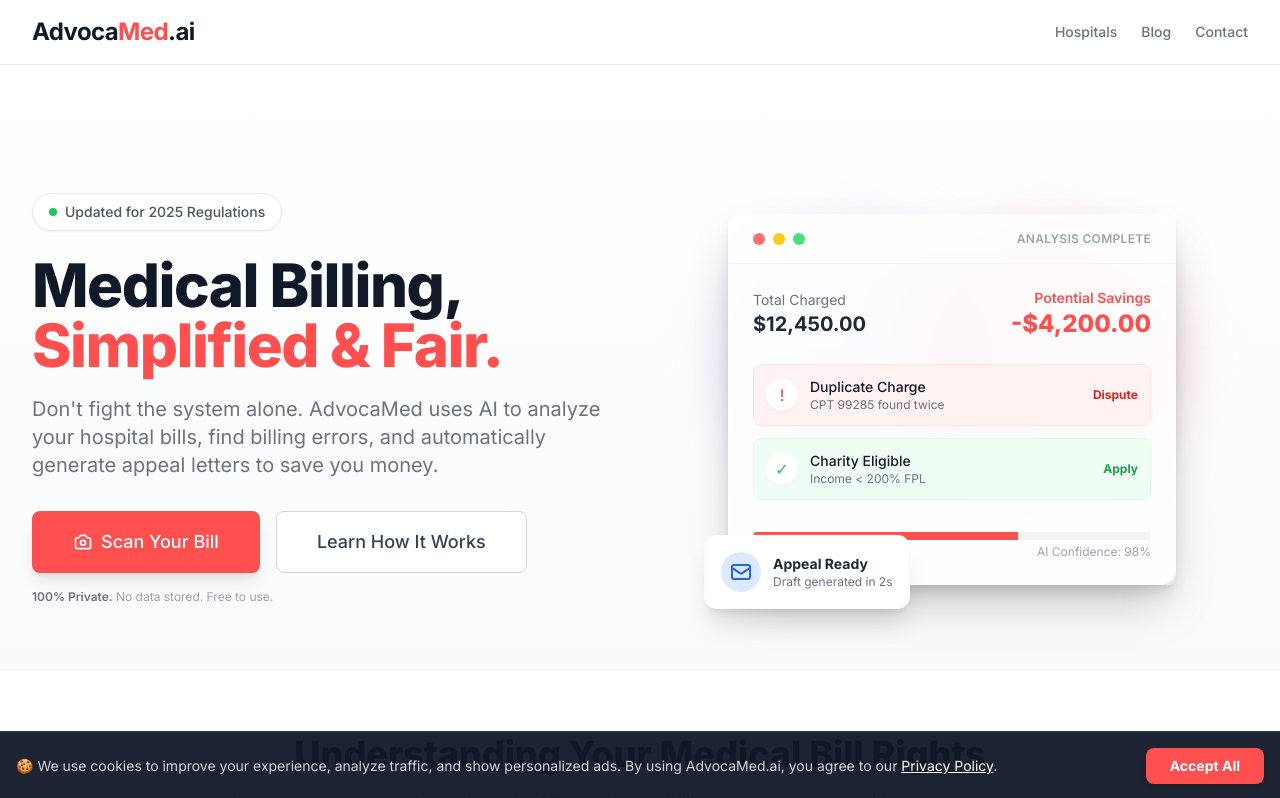
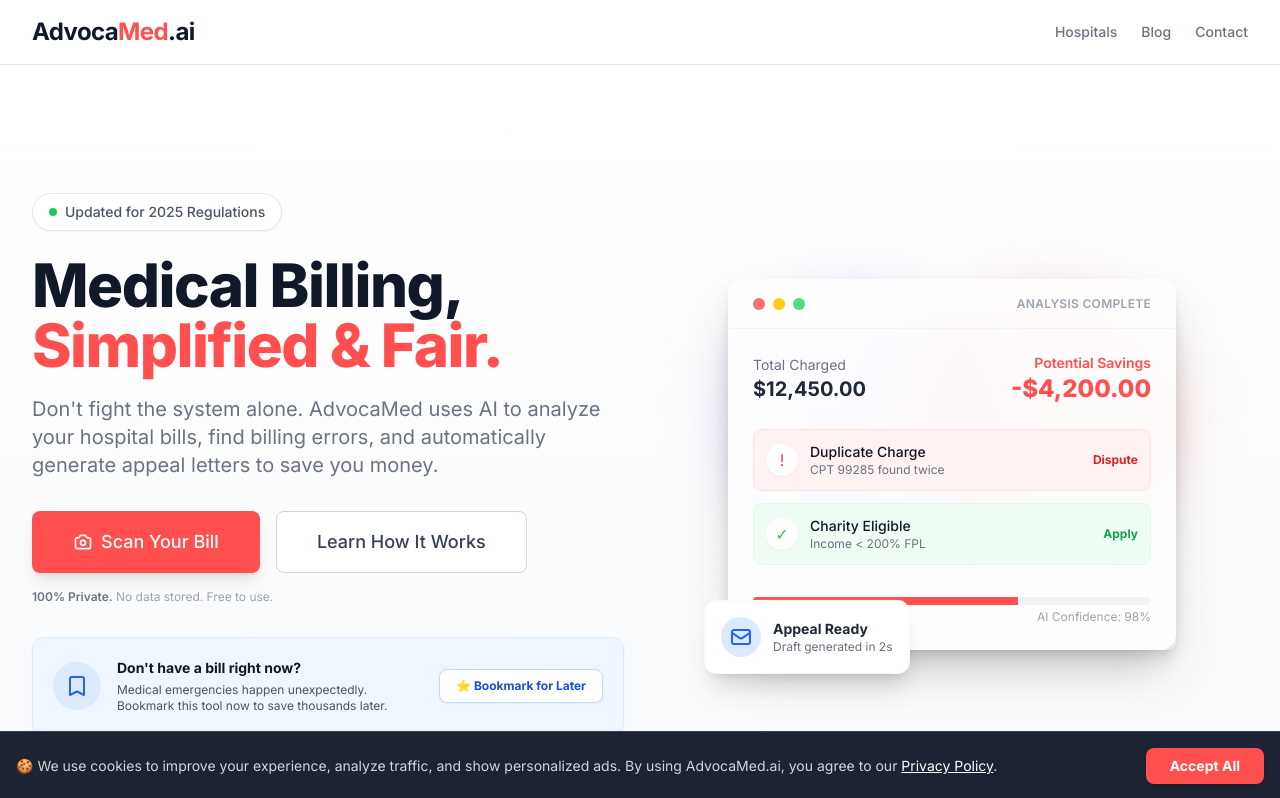
Before and after one commit to gkswjdgb/advocamed-ai, a React (Vite) app in the folder advocamed.ai/: page / in a window 1280 px wide. Shown: the top 798 px of the page. Built offline with nearby package versions, Linux system fonts and the light colour scheme.

Commit message:
Update Hero.tsx

```diff
--- a/advocamed.ai/components/Hero.tsx
+++ b/advocamed.ai/components/Hero.tsx
@@ -1,4 +1,5 @@
 import React from 'react';
+import { SaveForLater } from './SaveForLater';
 
 interface HeroProps {
   onStart: () => void;
@@ -43,6 +44,10 @@
                 <span className="font-semibold text-gray-500">100% Private.</span> No data stored. Free to use.
               </p>
             </div>
+
+            {/* Retention Strategy: Save for Later */}
+            <SaveForLater />
+
           </div>
 
           {/* Right Column: Visual Mockup */}
```
